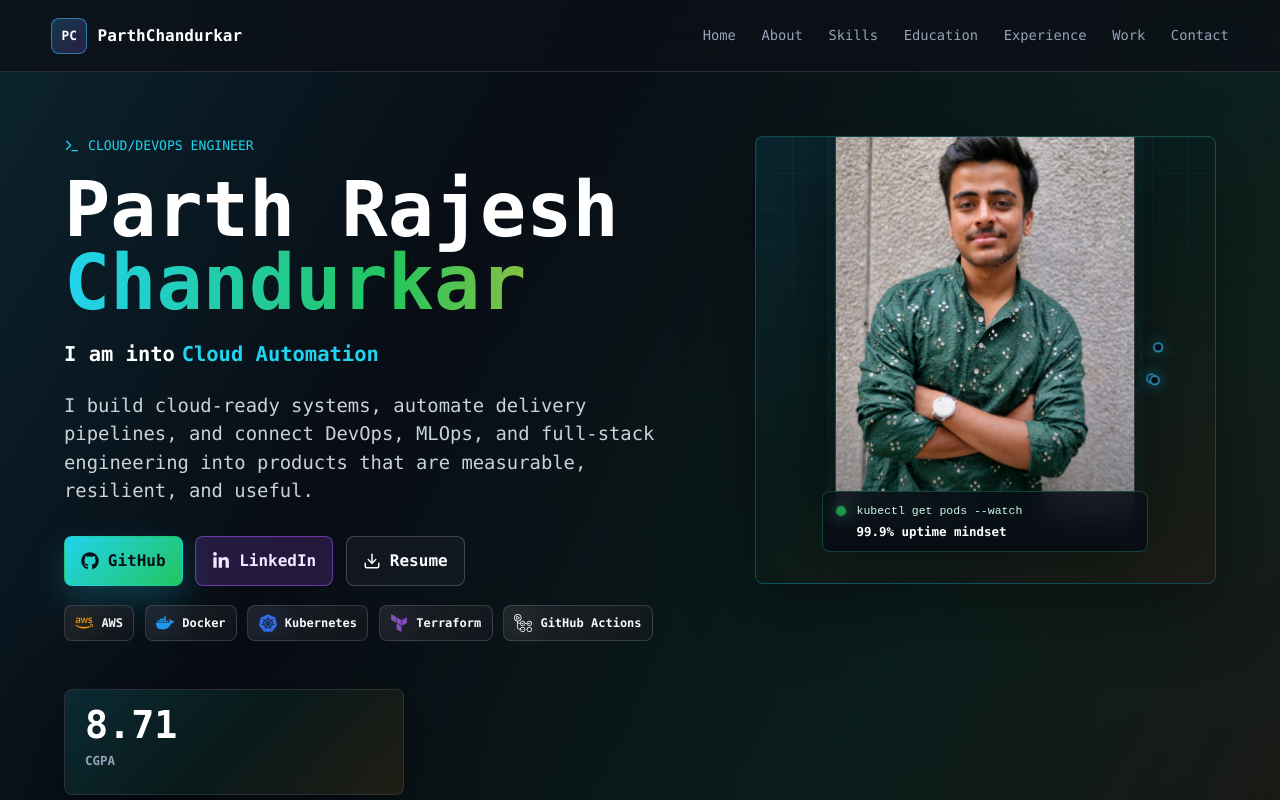
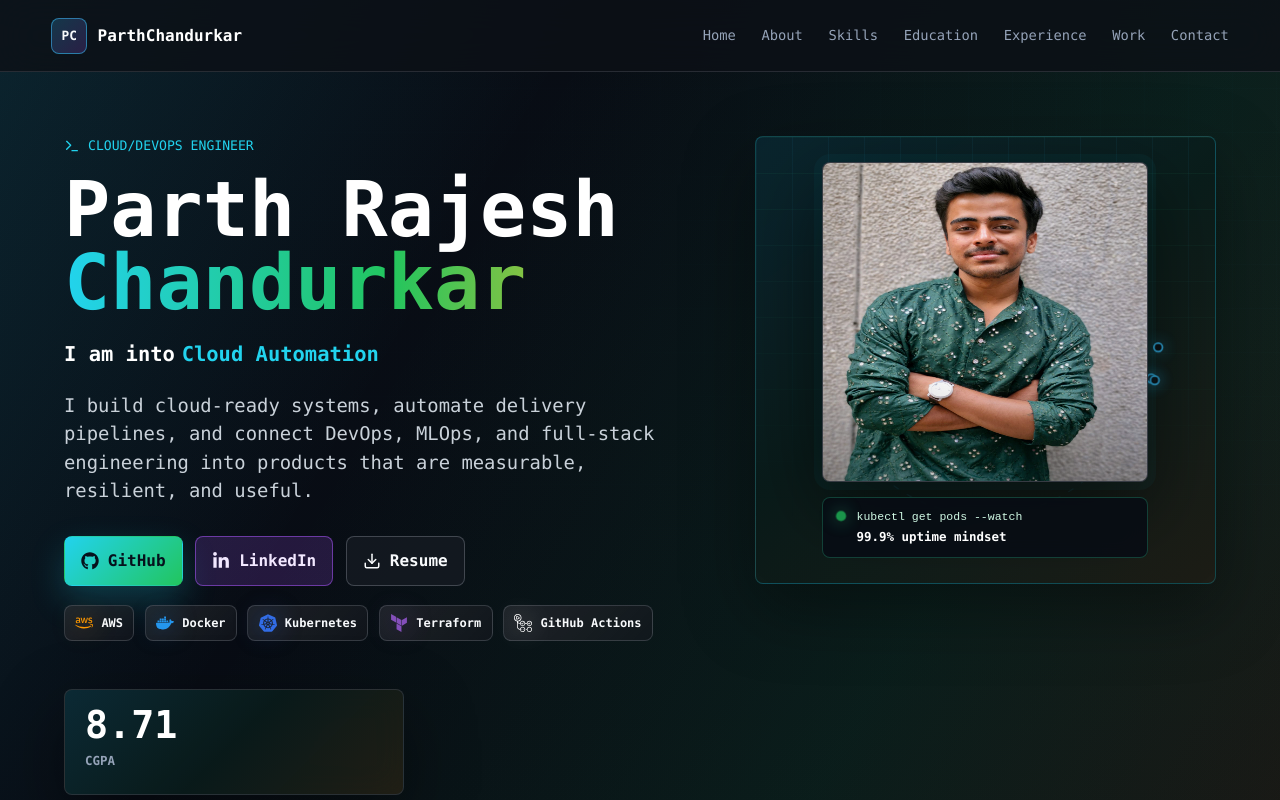
Before and after one commit to ParthrChandurkar/Portfolio-Parth-Chandurkar, a React (Vite) app: page / in a window 1280 px wide. Shown: the top 800 px of the page. Built offline with nearby package versions, Linux system fonts and the light colour scheme.

Commit message:
Stretch hero image into rectangular frame

```diff
--- a/src/styles.css
+++ b/src/styles.css
@@ -301,8 +301,9 @@ img {
 .profile-frame {
   position: relative;
   z-index: 2;
-  width: clamp(300px, 60%, 430px);
-  aspect-ratio: 3 / 4;
+  width: min(82%, 560px);
+  height: clamp(320px, 25vw, 390px);
+  aspect-ratio: auto;
   border: 1px solid rgba(238, 246, 255, 0.2);
   border-radius: 8px;
   overflow: hidden;
```
